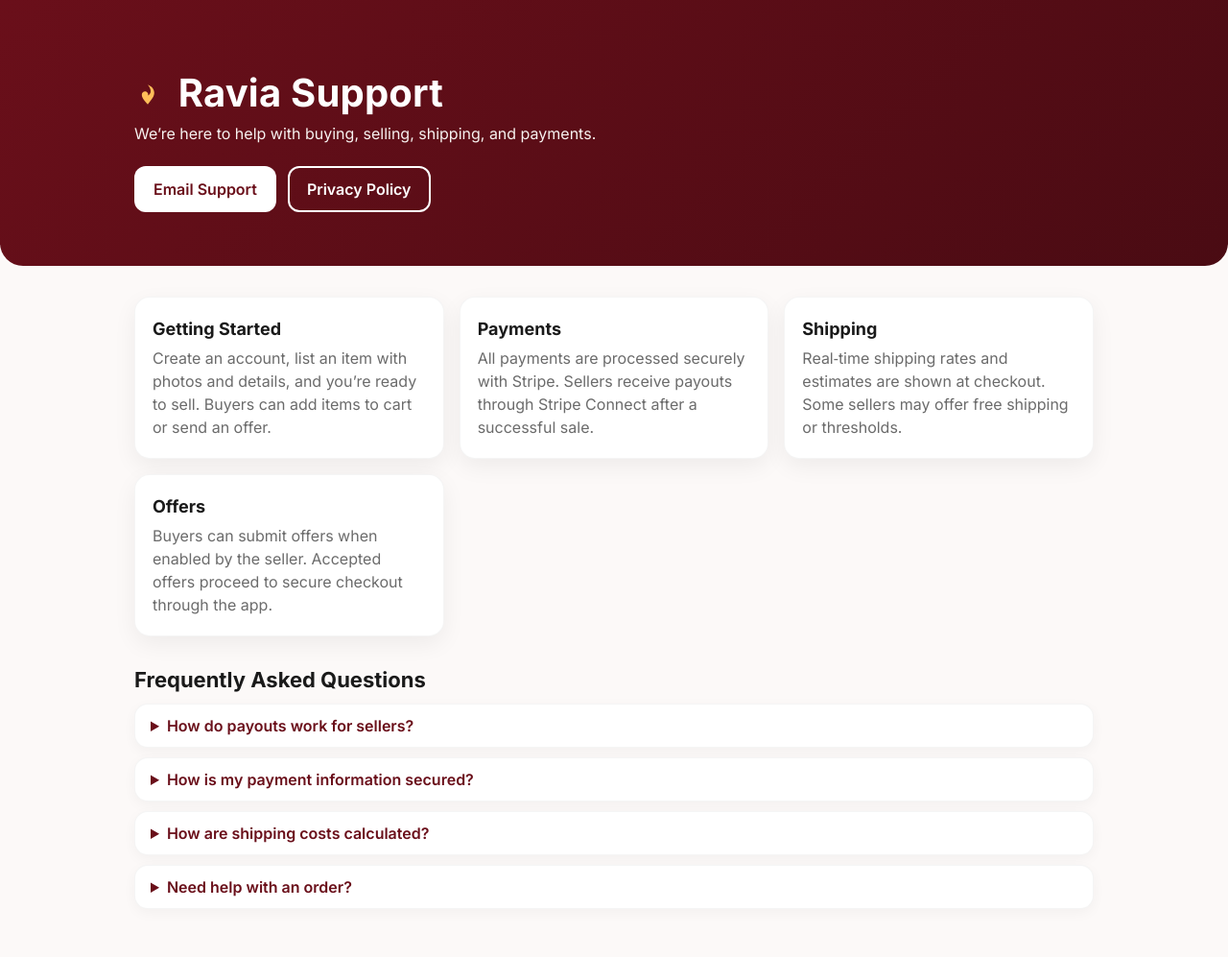
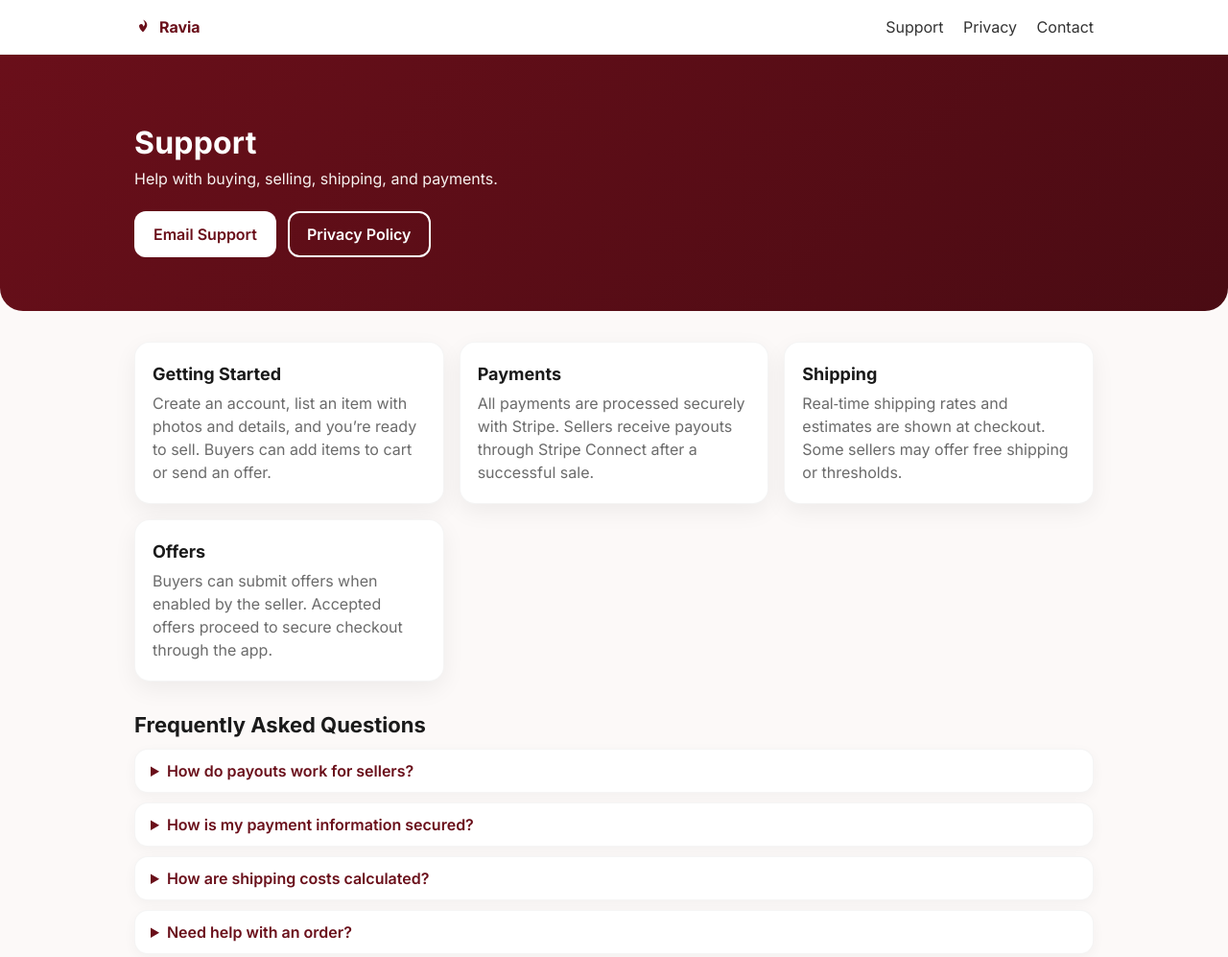
Before and after one commit to mriftikhar/ravia-support, a plain HTML site: page index.html in a window 1280 px wide. Shown: the top 997 px of the page at 96% size. Drawn offline with Linux system fonts and the light colour scheme.

Commit message:
Support site redesign: compact topbar, simplified hero, refined maroon theme

```diff
--- a/index.html
+++ b/index.html
@@ -10,13 +10,24 @@
   <link rel="stylesheet" href="styles.css" />
 </head>
 <body>
+  <nav class="topbar">
+    <div class="container nav-row">
+      <a class="brand" href="./">
+        <svg class="flame small" viewBox="0 0 24 24" aria-hidden="true"><path d="M12 2c1.7 2 2.6 3.9 2.6 5.7 0 1.8-1 3.1-2.4 3.8.8-2-1.2-3.6-2.6-3.6-1.6 0-2.9 1.3-2.9 3 0 2.8 2.7 5.6 5.3 8.5 3.4-4 5.8-7 5.8-10.2C17.8 5.9 15.5 3.4 12 2z"/></svg>
+        <span>Ravia</span>
+      </a>
+      <div class="nav-links">
+        <a href="./">Support</a>
+        <a href="privacy.html">Privacy</a>
+        <a href="mailto:rafeyi94@gmail.com">Contact</a>
+      </div>
+    </div>
+  </nav>
+
   <header class="hero">
     <div class="container">
-      <h1>
-        <svg class="flame" viewBox="0 0 24 24" aria-hidden="true"><path d="M12 2c1.7 2 2.6 3.9 2.6 5.7 0 1.8-1 3.1-2.4 3.8.8-2-1.2-3.6-2.6-3.6-1.6 0-2.9 1.3-2.9 3 0 2.8 2.7 5.6 5.3 8.5 3.4-4 5.8-7 5.8-10.2C17.8 5.9 15.5 3.4 12 2z"/></svg>
-        Ravia Support
-      </h1>
-      <p>We’re here to help with buying, selling, shipping, and payments.</p>
+      <h1>Support</h1>
+      <p>Help with buying, selling, shipping, and payments.</p>
       <div class="cta-row">
         <a class="btn btn-light" href="mailto:rafeyi94@gmail.com">Email Support</a>
         <a class="btn btn-outline" href="privacy.html">Privacy Policy</a>
--- a/styles.css
+++ b/styles.css
@@ -10,8 +10,14 @@
 *{box-sizing:border-box}
 html,body{margin:0;padding:0;font-family:Inter,system-ui,-apple-system,Segoe UI,Roboto,Arial,sans-serif;color:var(--text);background:var(--bg)}
 .container{max-width:1040px;margin:0 auto;padding:0 20px}
+.topbar{position:sticky;top:0;background:#fff;border-bottom:1px solid rgba(0,0,0,.06);z-index:10}
+.nav-row{display:flex;align-items:center;justify-content:space-between;height:56px}
+.brand{display:flex;align-items:center;gap:8px;color:var(--maroon);text-decoration:none;font-weight:700}
+.nav-links a{margin-left:16px;text-decoration:none;color:#333}
+.nav-links a[aria-current="page"]{color:var(--maroon);font-weight:600}
+.flame.small{width:18px;height:18px;fill:var(--maroon)}
 .hero{background:linear-gradient(135deg, var(--maroon), var(--maroon-dark));color:#fff;padding:72px 0 56px;border-bottom-left-radius:24px;border-bottom-right-radius:24px}
-.hero h1{margin:0 0 8px;font-size:40px;letter-spacing:.2px}
+.hero h1{margin:0 0 8px;font-size:32px;letter-spacing:.2px}
 .hero p{margin:0 0 24px;color:#f7f2f0}
 .hero .flame{width:28px;height:28px;fill:var(--accent);vertical-align:middle;margin-right:8px}
 .cta-row{display:flex;gap:12px;flex-wrap:wrap}
```
Also changed, not shown: privacy.html (+16 -7 lines).
